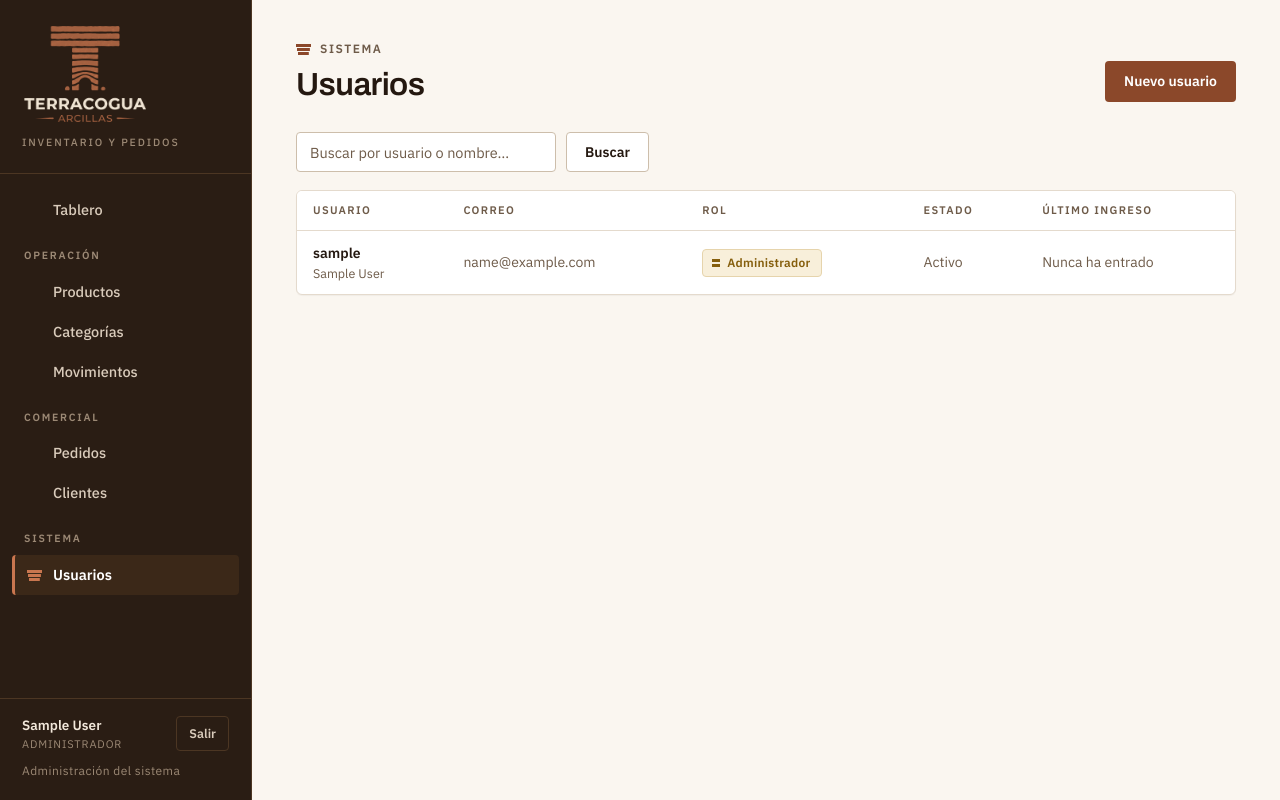
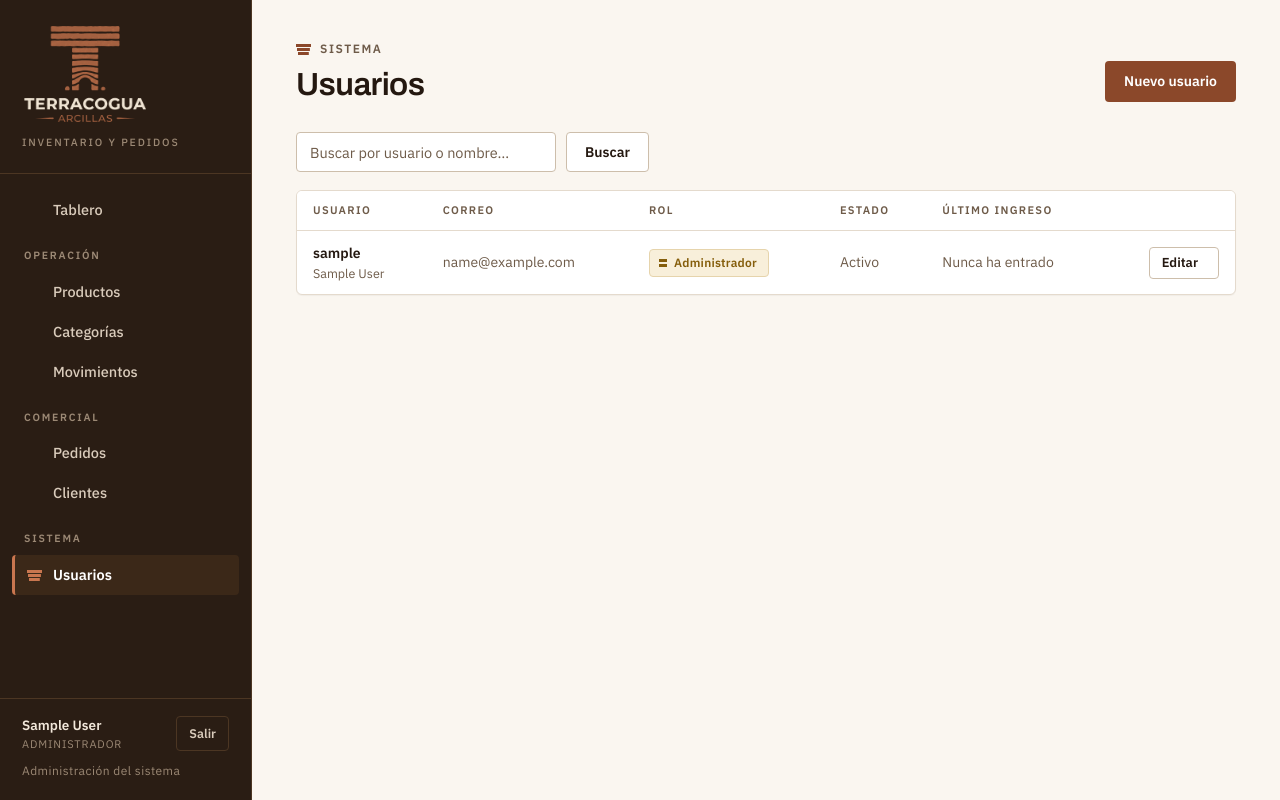
Before and after one commit to Santiago-caicedo/inventario_tejas, a Django app: page /usuarios/ in a window 1280 px wide. Run offline with Django 5.2, Linux system fonts and the light colour scheme; the visitor is signed in with stand-in values (Sample User, id 1); data comes from the database, SQL or seed files in the repository.

Commit message:
La lista de usuarios lleva su boton de Editar en cada fila
El nombre de usuario ya enlazaba a la edicion, pero no se veia que fuera
pulsable. Misma columna de acciones a la derecha que la lista de pedidos.

Co-Authored-By: Claude Opus 5 (1M context) <noreply@anthropic.com>
Claude-Session: https://claude.ai/code/session_01YNSqFCgyBoPjdzQarSNeSZ

```diff
--- a/templates/cuentas/usuarios_lista.html
+++ b/templates/cuentas/usuarios_lista.html
@@ -24,7 +24,11 @@
   <div class="tabla-envoltura">
     <table class="tabla">
       <thead>
-        <tr><th scope="col">Usuario</th><th scope="col">Correo</th><th scope="col">Rol</th><th scope="col">Estado</th><th scope="col">Último ingreso</th></tr>
+        <tr>
+          <th scope="col">Usuario</th><th scope="col">Correo</th><th scope="col">Rol</th>
+          <th scope="col">Estado</th><th scope="col">Último ingreso</th>
+          <th scope="col"><span class="visualmente-oculto">Acciones</span></th>
+        </tr>
       </thead>
       <tbody>
         {% for fila in filas %}
@@ -43,10 +47,15 @@
             {% endif %}
           </td>
           <td class="texto-suave">{{ fila.usuario.last_login|date:'d M Y, g:i a'|default:'Nunca ha entrado' }}</td>
+          <td class="texto-derecha">
+            <a class="boton boton-secundario boton-mini" href="{% url 'usuario_editar' fila.usuario.pk %}">
+              Editar<span class="visualmente-oculto"> el usuario {{ fila.usuario.username }}</span>
+            </a>
+          </td>
         </tr>
         {% empty %}
         <tr class="fila-vacia">
-          <td colspan="5">
+          <td colspan="6">
             Ningún usuario coincide con la búsqueda.<br>
             <a class="boton boton-primario boton-mini" href="{% url 'usuario_crear' %}">Crear usuario</a>
           </td>
```
